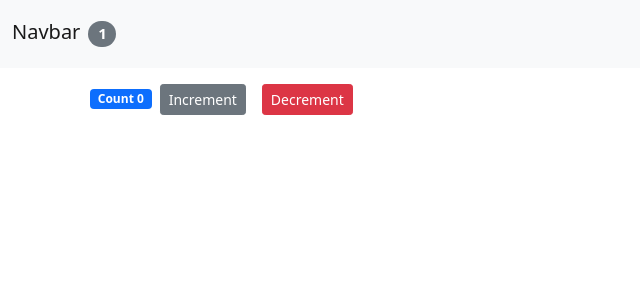
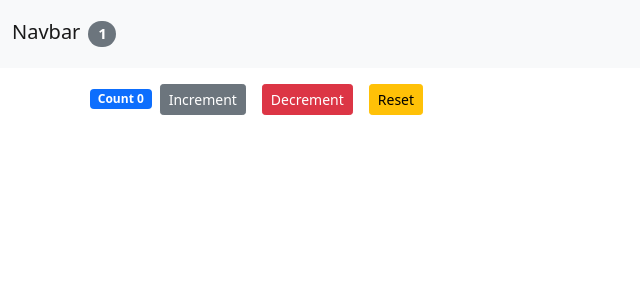
Before and after one commit to abhirampai/react-crash-by-mosh, a React (Create React App) app: page / in a window 1280 px wide. Shown: the top 300 px of the page, without its empty margins (0-640 px from the left). Built offline with nearby package versions, Linux system fonts and the light colour scheme.

Commit message:
added reset button in hook counter

```diff
--- a/src/components/HookCounter.jsx
+++ b/src/components/HookCounter.jsx
@@ -17,6 +17,12 @@
       <button onClick={decrementCount} className="btn btn-danger btn-sm m-2">
         Decrement
       </button>
+      <button
+        onClick={() => setCount(0)}
+        className="btn btn-warning btn-sm m-2"
+      >
+        Reset
+      </button>
     </div>
   );
 };
```
